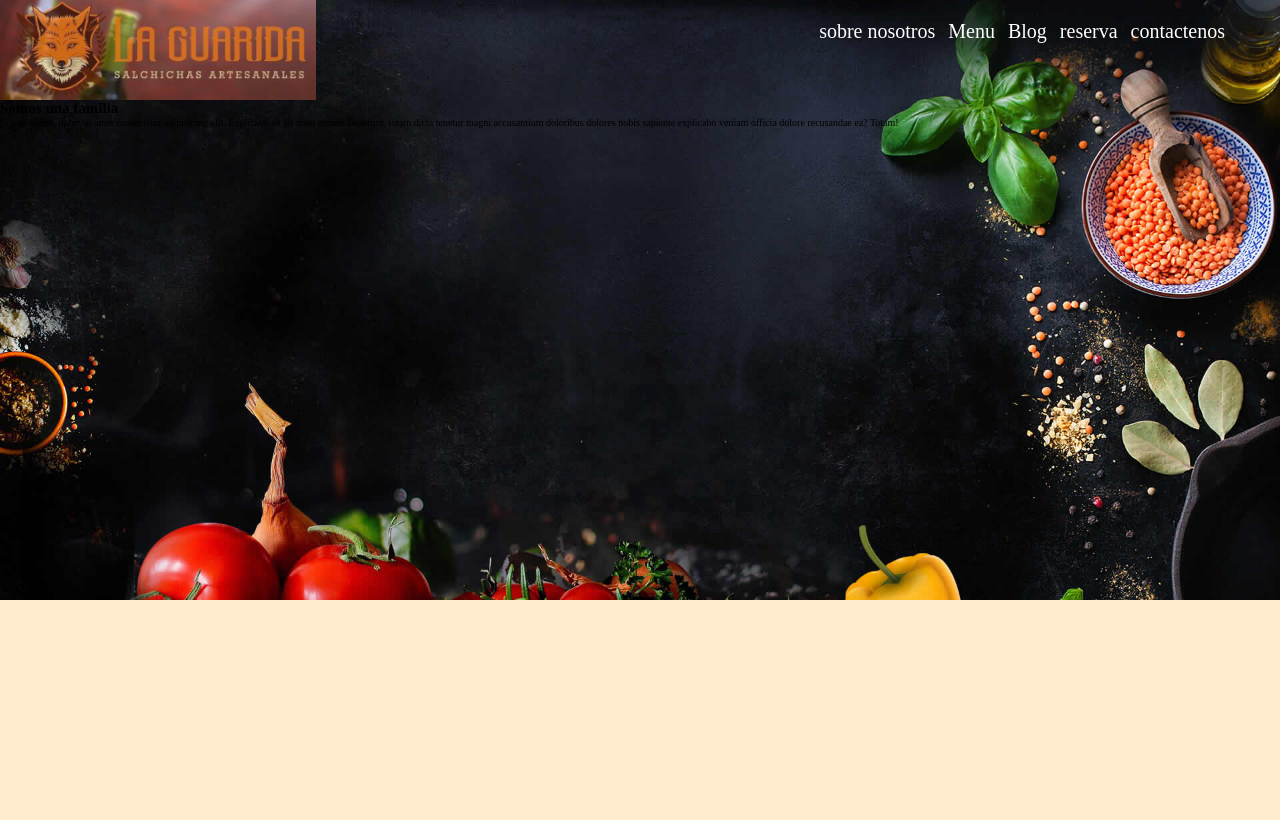
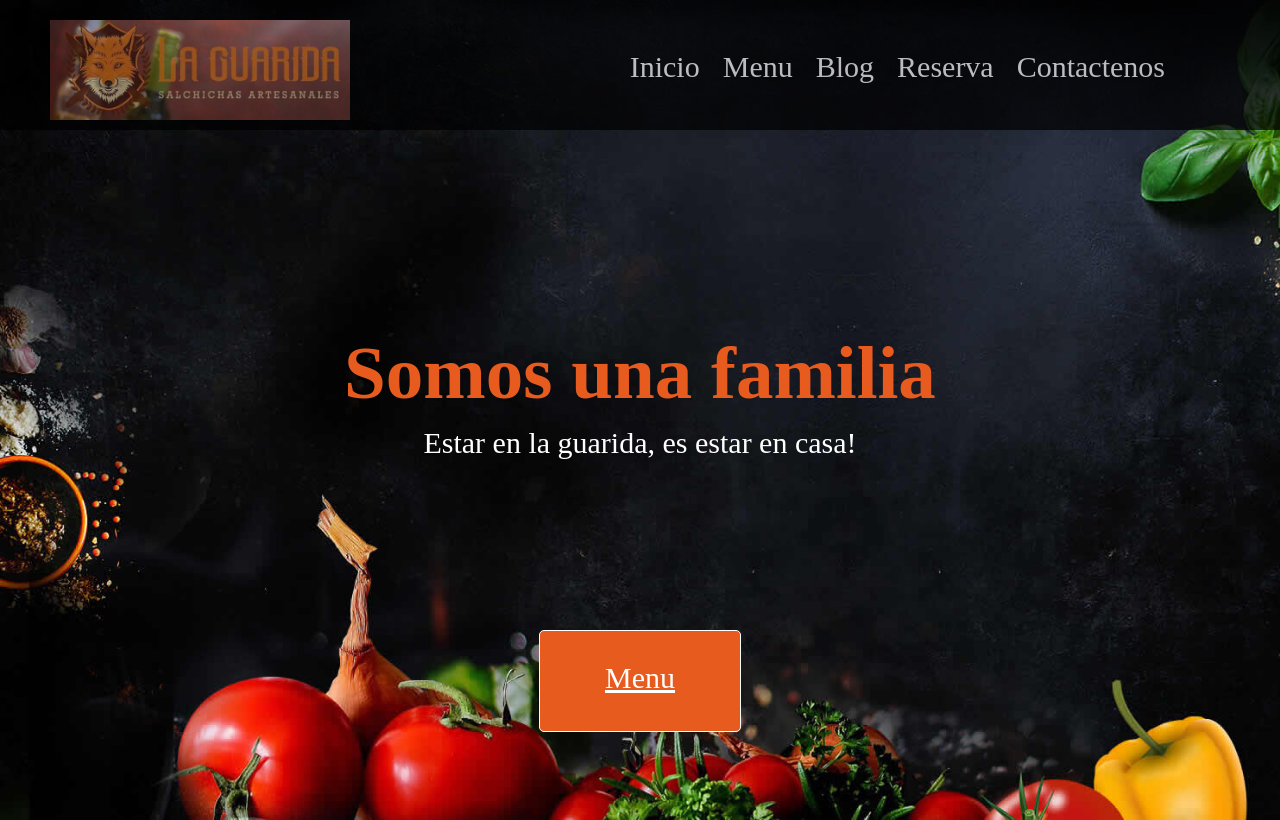
Before and after one commit to JesusJB01/proyecto-guarido, a plain HTML site: page index.html in a window 1280 px wide. Drawn offline with Linux system fonts and the light colour scheme.

Commit message:
se acomodo el menu
se arreglo el menu y el banner, se puso button de menu en el banner

```diff
--- a/css/style.css
+++ b/css/style.css
@@ -21,7 +21,7 @@ body{
 
 header{
     width: 100%;
-    height: 600px;
+    height: 820px;
     background-color: black;
     background-image: url(/assets/banner.jpg);
     background-repeat: no-repeat;
@@ -30,9 +30,11 @@ header{
 }
 
 nav{
-    height: 100px;
+    height: 130px;
     width: 100%;
     display: flex;
+    background-color: black;
+    opacity: 70%;
 
 }
 
@@ -43,7 +45,9 @@ nav ul{
     height: 90px;
     justify-content:flex-end;
     text-align: center;
-    padding-right: 50px;
+    padding-right: 100px;
+    margin-top: 30px;
+
 }
 
 nav ul li{
@@ -51,9 +55,9 @@ nav ul li{
     list-style: none;
     justify-content: ;
     padding-left: 8px;
-    padding-right: 5px;
+    padding-right: 15px;
     padding-top: 10px;
-    font-size: 20px;
+    font-size: 30px;
     margin-top: 10px;
 }
 .logo{
@@ -62,4 +66,54 @@ nav ul li{
 
 .logo img{
     justify-content: flex-start;
+    width: 300px;
+    height: 100px;
+    margin-top: 20px;
+    margin-left: 50px;
 }
+
+
+.titulo-nav{
+    width: 100%;
+    height: 180px;
+    margin-top: 200px;
+
+    text-align: center;
+    font-size: 50px;
+    font-weight: 5px;
+}
+
+.titulo-nav h1{
+    margin-top: 50px;
+    padding: 10px auto;
+    color: #e75b1e;
+
+}
+
+
+.titulo-nav p {
+font-size: 30px;
+margin-top: 10px;
+margin-bottom: 30px;
+padding: 10px auto;
+color:white;
+}
+
+.menu{
+    background-color: #e75b1e;
+    width: 200px;
+    height: 100px;
+    margin: 120px auto;
+    border: solid 1px white;
+    border-radius: 5px;
+    display: flex;
+}
+.menu a{
+    display: inline-block;
+    color: white;
+    text-align: center;
+    font-size: 30px;
+    margin-top: 30px;
+    margin-left: 65px;
+
+}
--- a/index.html
+++ b/index.html
@@ -16,24 +16,22 @@
                 <a href="#"></a>
             </div>
             <ul class="navbar">
-                <li>sobre nosotros</li>
+                <li>Inicio</li>
                 <li>Menu</li>
                 <li>Blog</li>
-                <li>reserva</li>
-                <li>contactenos</li>
+                <li>Reserva</li>
+                <li>Contactenos</li>
             </ul>
 
         </nav>
-        <section>
+        <section class="titulo-nav">
             <h1>Somos una familia</h1>
+            <p>Estar en la guarida, es estar en casa!</p>
 
         </section>
-        <section>
-            <p>Lorem ipsum, dolor sit amet consectetur adipisicing elit. Explicabo sit ab quod rerum! Deserunt, totam dicta tenetur magni accusantium doloribus dolores nobis sapiente explicabo veniam officia dolore recusandae ea? Totam!</p>
-
-        </section>
-
-
+        <div class = "menu">
+            <a href="">Menu</a>
+        </div>
     </header>
 </body>
 </html>
```
